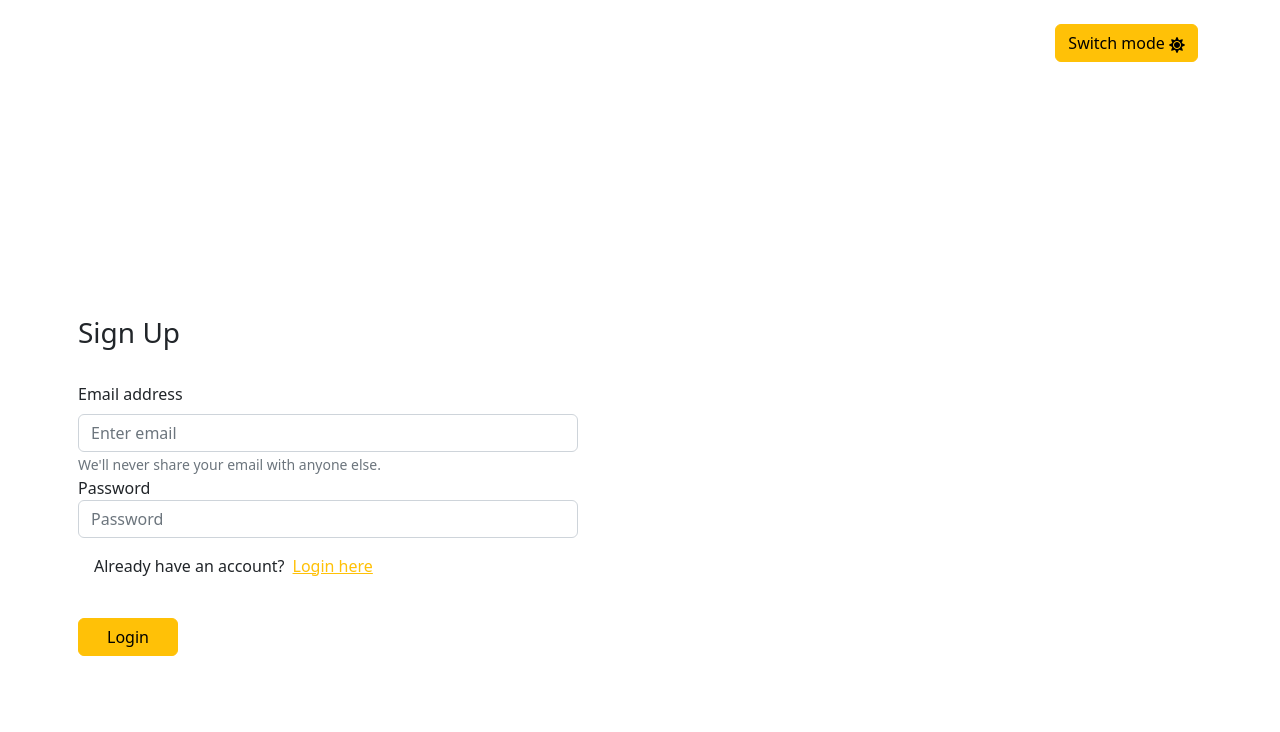
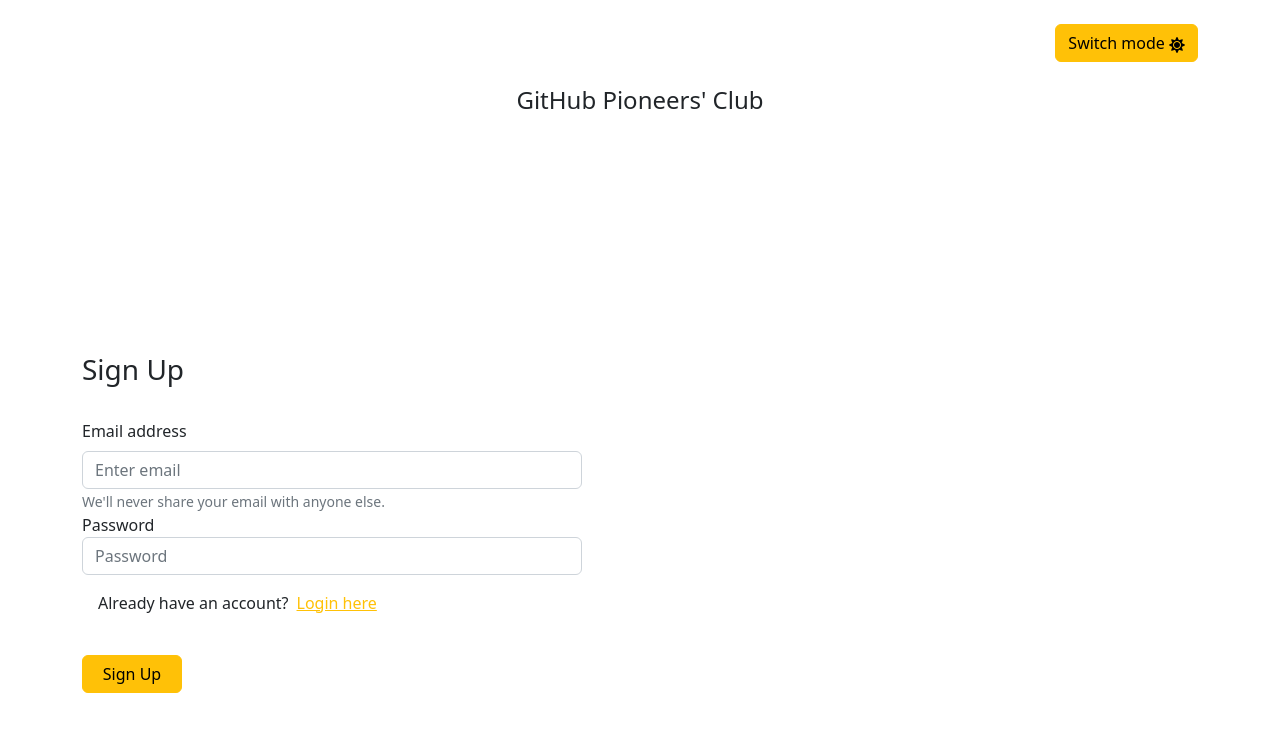
Before and after one commit to morehwachege/github-pioneer-club, a React (Create React App) app: page /signup in a window 1280 px wide. Shown: the top 732 px of the page. Built offline with nearby package versions, Linux system fonts and the light colour scheme; no server answers.

Commit message:
confirm sign up data return

```diff
--- a/src/components/SignUp.js
+++ b/src/components/SignUp.js
@@ -1,31 +1,55 @@
-import React from 'react';
+import React, {useContext, useEffect, useState } from 'react';
 import Auth from './Auth';
 import { Link, useNavigate } from 'react-router-dom';
+import {UserContext} from '../contexts/UserContext';
 // import {Link} from
 
 function SignUp({ darkMode, setDarkMode }) {
-    const navigate = useNavigate()
+    const [isLoggedIn, setIsLoggedIn] = useContext(UserContext);
+    const [email, setEmail] = useState('');
+    const [password, setPassword] = useState('');
+    const navigate = useNavigate();
+
+    function handleSignUp(e){
+        e.preventDefault();
+        const signUpDetails = {
+            "email": email,
+            "password": password
+        }
+        console.log(signUpDetails);
+    }
+
     return (
         <>
             <Auth darkMode={darkMode} setDarkMode={setDarkMode} />
-            <div className='container d-flex justify-content-center align-items-start login p-2 flex-column flex-wrap'>
-                <form className='form-login'>
+            <h4 className='text-center'>GitHub Pioneers' Club</h4>
+            <div className='container d-flex justify-content-center align-items-start login flex-column flex-wrap'>
+                <form className='form-login' method='POST'>
                     <h3 className='pb-4'>Sign Up</h3>
                     <div className="form-group">
-                        <label for="exampleInputEmail1" className='pb-2'>Email address</label>
-                        <input type="email" className="form-control" style={{ width: 500 + "px" }} id="exampleInputEmail1" aria-describedby="emailHelp" placeholder="Enter email" />
+                        <label htmlFor="email1" className='pb-2'>Email address</label>
+                        <input type="email" className="form-control" style={{ width: 500 + "px" }} id="email1"
+                        aria-describedby="emailHelp"
+                        placeholder="Enter email"
+                        name='email'
+                        onChange={e => setEmail(e.target.value)}
+                         />
                         <small id="emailHelp" className="form-text text-muted">We'll never share your email with anyone else.</small>
                     </div>
                     <div className="form-group">
-                        <label for="exampleInputPassword1">Password</label>
-                        <input type="password" className="form-control" id="exampleInputPassword1" placeholder="Password" />
+                        <label htmlFor="password1">Password</label>
+                        <input type="password" className="form-control" id="password1"
+                        placeholder="Password"
+                        name="password"
+                        onChange={e => setPassword(e.target.value)}
+                        />
                     </div>
                     <p className='m-3'>Already have an account?
                         <Link to="/login" className='p-2 text-warning'>
                         Login here
                         </Link>
                     </p>
-                    <button type="submit" className="btn btn-warning mt-4" style={{ width: 100 + "px" }}>Login</button>
+                    <button type="submit" className="btn btn-warning mt-4" style={{ width: 100 + "px" }} onClick={handleSignUp}>Sign Up</button>
                 </form>
             </div>
         </>
```
